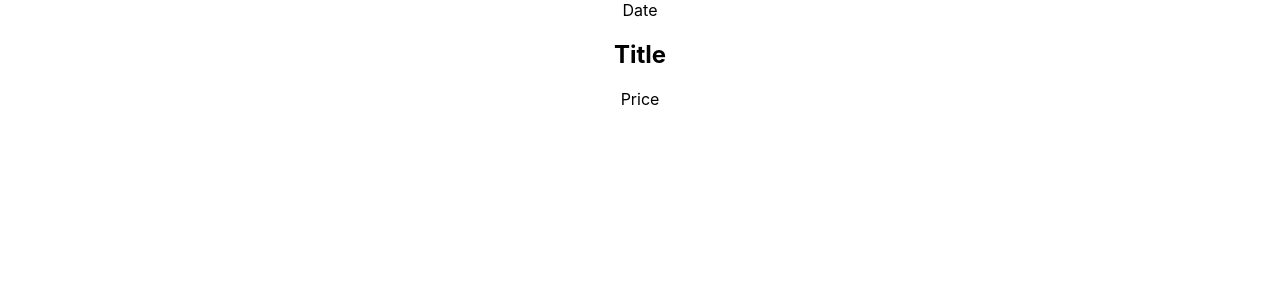
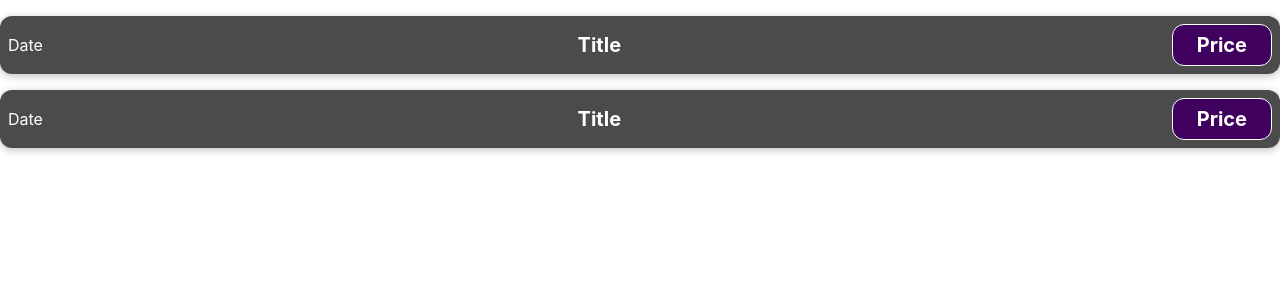
Before and after one commit to advendokt/expenses-react-1, a React (Create React App) app: page / in a window 1280 px wide. Shown: the top 300 px of the page. Built offline with nearby package versions, Linux system fonts and the light colour scheme.

Commit message:
CSS and ExpenseItem added in APP.js

```diff
--- a/src/App.js
+++ b/src/App.js
@@ -5,6 +5,7 @@
   return (
     <div className="App">
       <ExpensesItem />
+      <ExpensesItem />
 
     </div>
   );
--- a/src/components/ExpensesItem.css
+++ b/src/components/ExpensesItem.css
@@ -0,0 +1,57 @@
+.expense-item {
+    display: flex;
+    justify-content: space-between;
+    align-items: center;
+    box-shadow: 0 2px 8px rgba(0, 0, 0, 0.25);
+    padding: 0.5rem;
+    margin: 1rem 0;
+    border-radius: 12px;
+    background-color: #4b4b4b;
+    color: white;
+}
+
+.expense-item__description {
+    display: flex;
+    flex-direction: column;
+    gap: 1rem;
+    align-items: flex-end;
+    flex-flow: column-reverse;
+    justify-content: flex-start;
+    flex: 1;
+}
+
+.expense-item h2 {
+    color: #3a3a3a;
+    font-size: 1rem;
+    flex: 1;
+    margin: 0 1rem;
+    color: white;
+}
+
+.expense-item__price {
+    font-size: 1rem;
+    font-weight: bold;
+    color: white;
+    background-color: #40005d;
+    border: 1px solid white;
+    padding: 0.5rem;
+    border-radius: 12px;
+}
+
+@media (min-width: 580px) {
+    .expense-item__description {
+        flex-direction: row;
+        align-items: center;
+        justify-content: flex-start;
+        flex: 1;
+    }
+
+    .expense-item__description h2 {
+        font-size: 1.25rem;
+    }
+
+    .expense-item__price {
+        font-size: 1.25rem;
+        padding: 0.5rem 1.5rem;
+    }
+}
```
